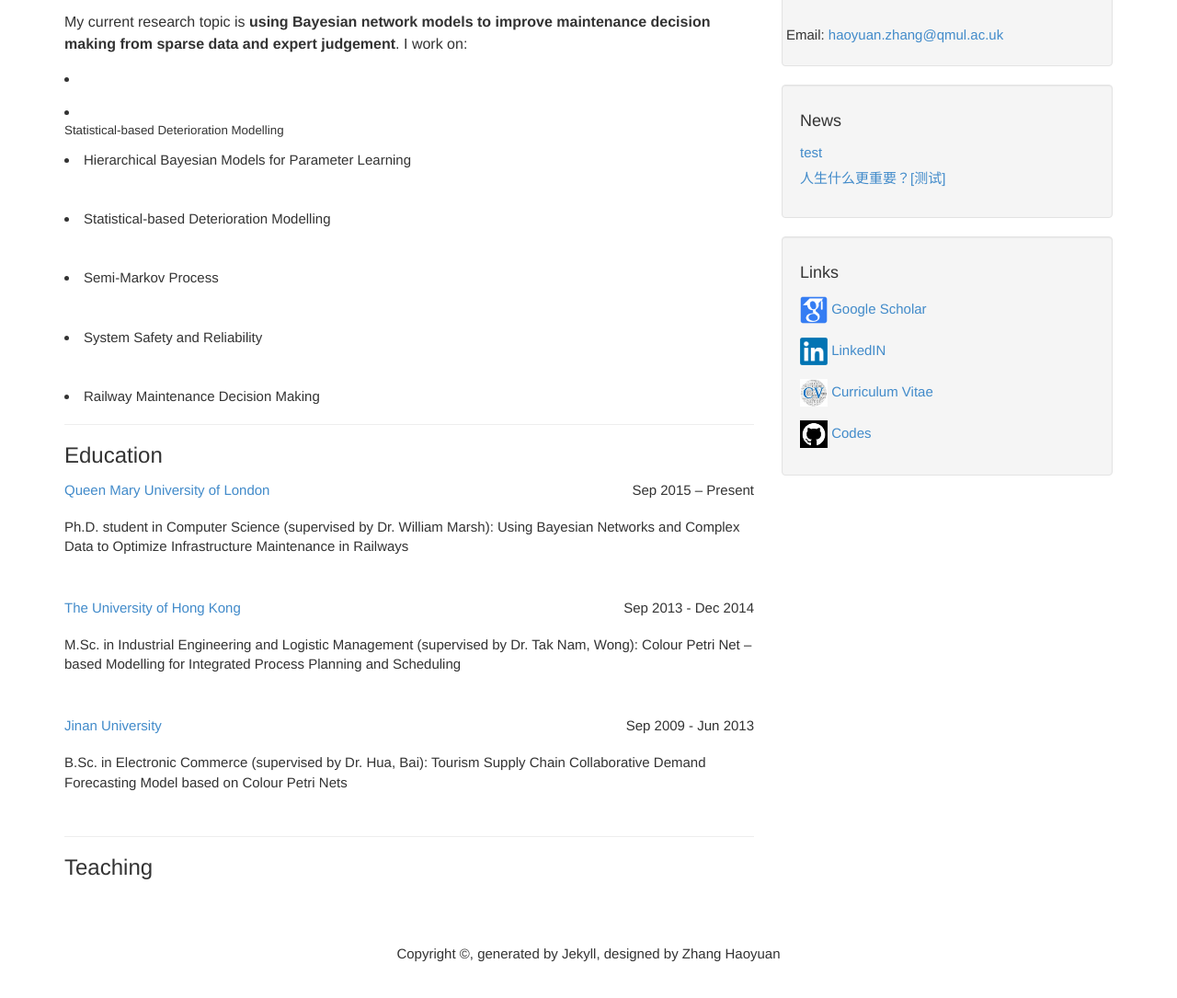
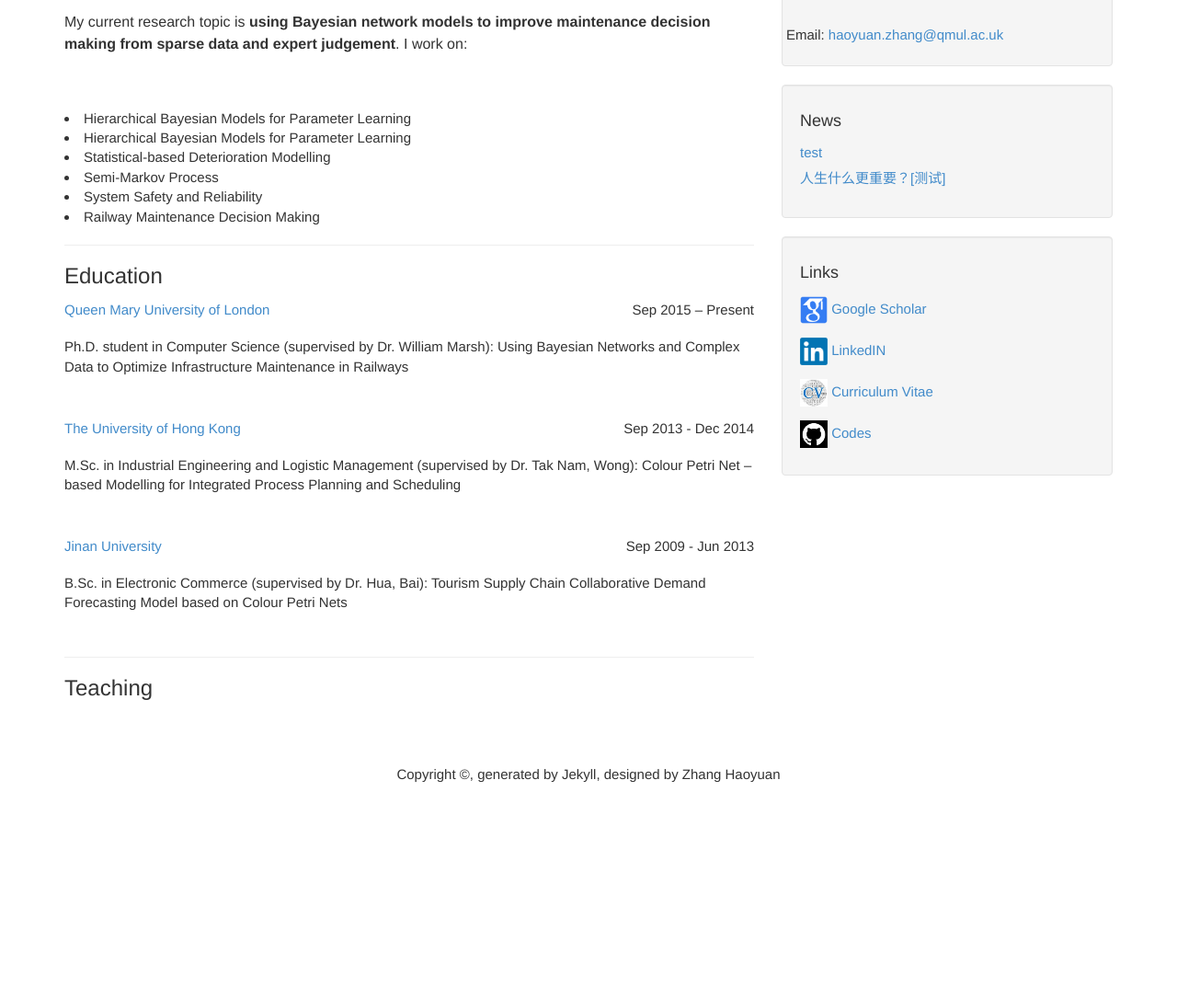
Before and after one commit to july0905/haoyuanzhang1990.github.io, a Jekyll site: the page built from index.html, in a window 1280 px wide and 1382 px high, cut to the strip 284-1369 px from the top of the window. Shown: the whole strip at 92% size. Built offline with Jekyll 4.4.1, drawn with Linux system fonts in a browser that asks for light colours; the list of posts is cut into pages by our own code.

Commit message:
Update index.html

```diff
--- a/index.html
+++ b/index.html
@@ -17,29 +17,28 @@ My supervisors are <a href="http://www.eecs.qmul.ac.uk/~william/">Dr. William Ma
 <br/>
 </p>
 
-<li><p style="line-height:1.0"> <span style="font-size:10pt">     </p></li>
+<br>&nbsp;
 
-<li><p style="line-height:1.0"> <span style="font-size:10pt">    Statistical-based Deterioration Modelling
- </p></li>
 
 <li>
 Hierarchical Bayesian Models for Parameter Learning
 </li>
-<br>&nbsp;
+
+<li>
+Hierarchical Bayesian Models for Parameter Learning
+</li>
 
 <li>
 Statistical-based Deterioration Modelling
 </li>
-<br>&nbsp;
 
 <li>Semi-Markov Process
 </li>
-<br>&nbsp;
 
 <li>System Safety and Reliability
 </li>
-<br>&nbsp;
-<li>
+
+	<li>
 Railway Maintenance Decision Making
 </li>
 
```
